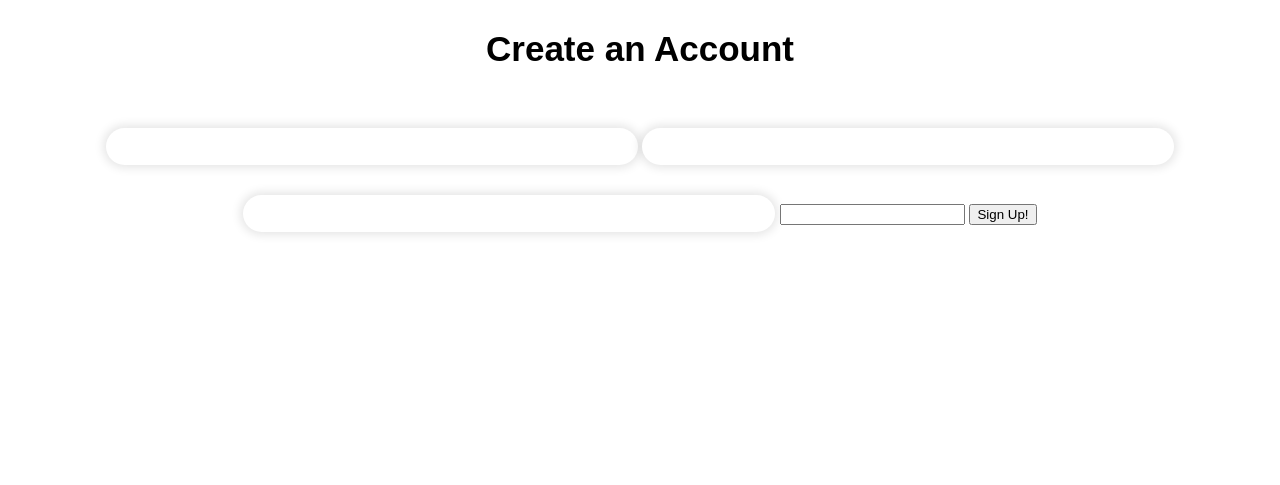
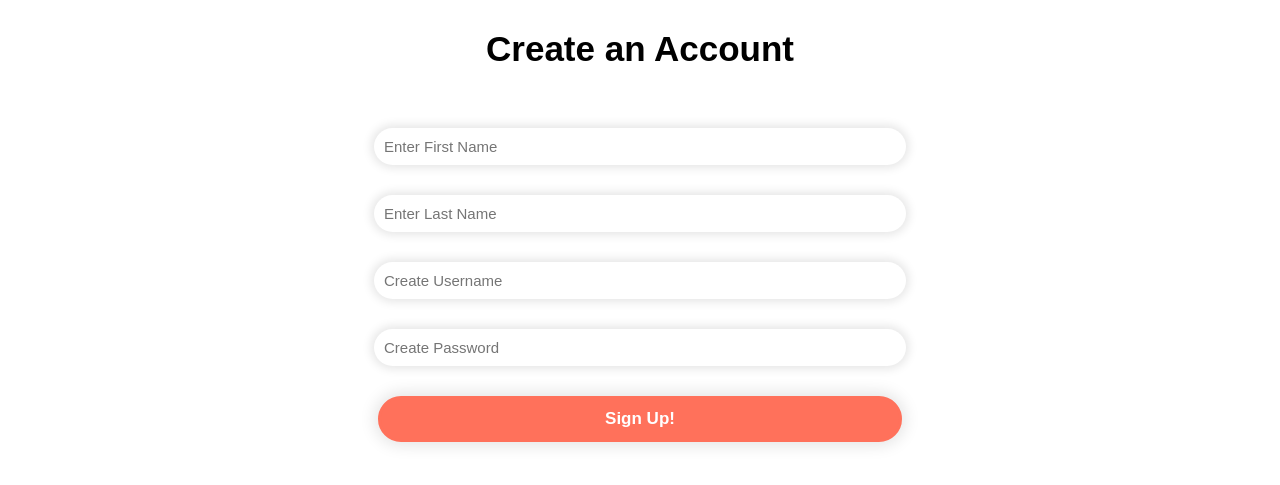
Before and after one commit to EminMammadzada/ContactsApp, a PHP site: page /html/register.html in a window 1280 px wide. Shown: the part 95-580 px from the top of the page. Run offline with PHP 8.4, Linux system fonts and the light colour scheme.

Commit message:
Adds bug fixes

```diff
--- a/css/styles.css
+++ b/css/styles.css
@@ -27,6 +27,7 @@ small
     display: inline-block;
 }
 
+/* Header */
 .logo {
     float: left;
     height: 55px;
@@ -113,6 +114,7 @@ nav li:hover a::before{
    width: 100%;
 }
 
+/* Home page background */
 .para1 {
     margin-top: 20px;
     margin-left: 400px;
@@ -171,11 +173,13 @@ nav li:hover a::before{
 
 }
 
+/* Login */
 .login-container {
 	padding-top:60px;
 	padding-bottom:60px;
 }
 
+/* Imports Poppins font */
 @import url('https://fonts.googleapis.com/css2?family=Poppins:wght@700&display=swap');
 
 #HomeH1 {
@@ -223,8 +227,8 @@ nav li:hover a::before{
     font-size: 35px;
 }
 
-input[type=text] {
-
+input[type=text],
+input[type=password] {
     padding: 10px;
     margin-top: 30px;
     box-shadow: 0 0 10px 3px rgba(0,0,0,0.10);
@@ -236,11 +240,12 @@ input[type=text] {
     width: 40%;
 }
 
-input[type=text]:hover {
+input[type=text]:hover,
+input[type=password]:hover {
     box-shadow:0 0 4px rgba(0,0,0,0.5);
 }
 
-button[type=submit] {
+button[type=button] {
     background-color: #FF715B;
     color: white;
     padding: 10px;
@@ -258,7 +263,7 @@ button[type=submit] {
     width: 41%;
 }
 
-button[type=submit]:hover {
+button[type=button]:hover {
     background-color: white;
     color:#FF715B;
     padding: 10px;
--- a/html/login.html
+++ b/html/login.html
@@ -25,8 +25,9 @@
         </header>
 
 		<div id="loginForm">
-            <input type="text" id="user">
-            <input type="password" id="password">
+            <h2>Welcome Back!</h2>
+            <input type="text" id="user" placeholder="Enter Username"><br>
+            <input type="password" id="password" placeholder="Enter Password"><br>
 
             <button type="button" id="registerButton" class="buttons" onclick="validLogin()">Login!</button>
             <span id="loginResult"></span>
--- a/html/register.html
+++ b/html/register.html
@@ -27,10 +27,10 @@
 
 		<div id="registerForm">
 			<h2>Create an Account</h2>
-                <input type="text" id="rfirst">
-                <input type="text" id="rlast">
-                <input type="text" id="ruser">
-                <input type="password" id="rpassword">
+                <input type="text" id="rfirst" placeholder="Enter First Name"><br>
+                <input type="text" id="rlast" placeholder="Enter Last Name"><br>
+                <input type="text" id="ruser" placeholder="Create Username"><br>
+                <input type="password" id="rpassword" placeholder="Create Password"><br>
 
                 <button type="button" id="registerButton" class="buttons" onclick="validRegister()">Sign Up!</button>
                 <span id="registerResult"></span>
```
